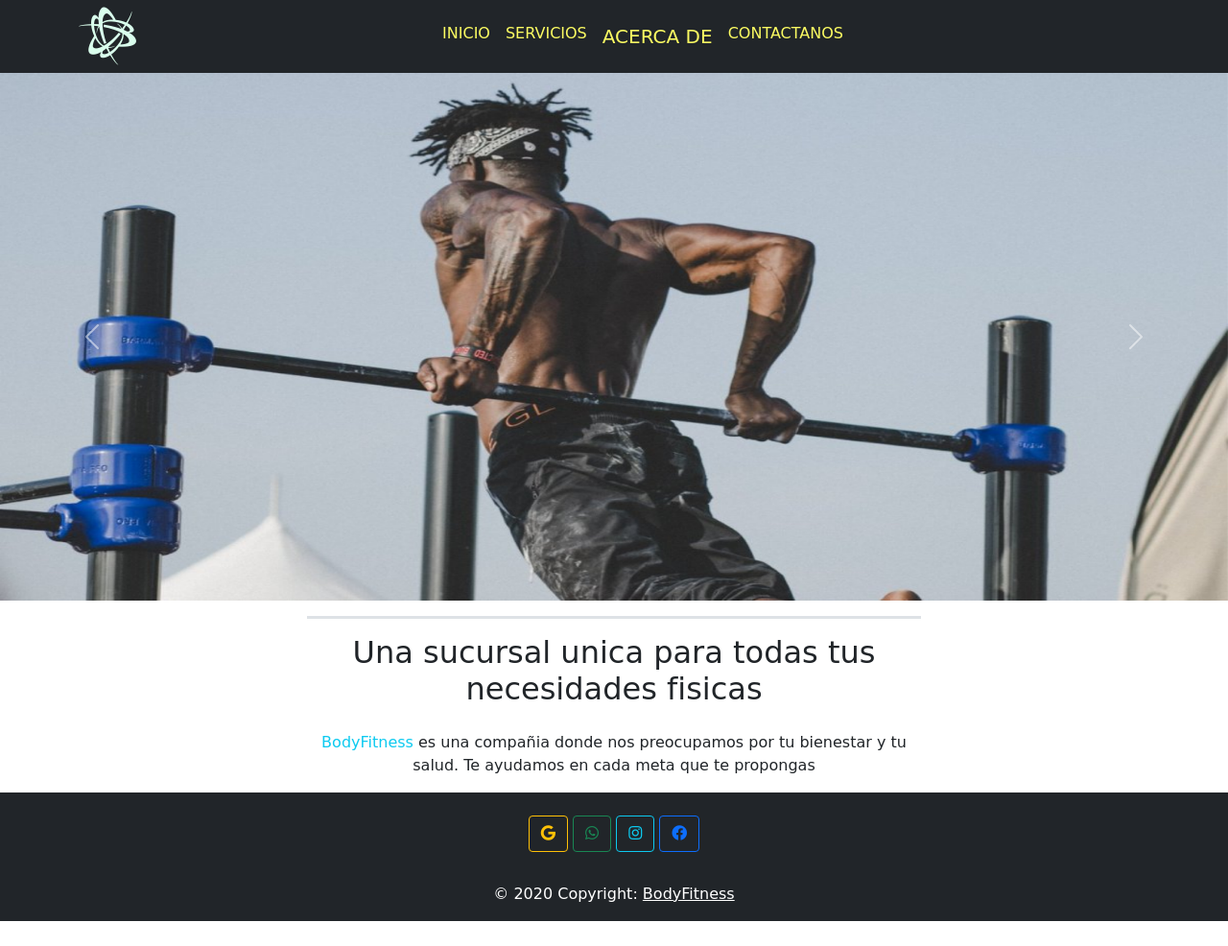
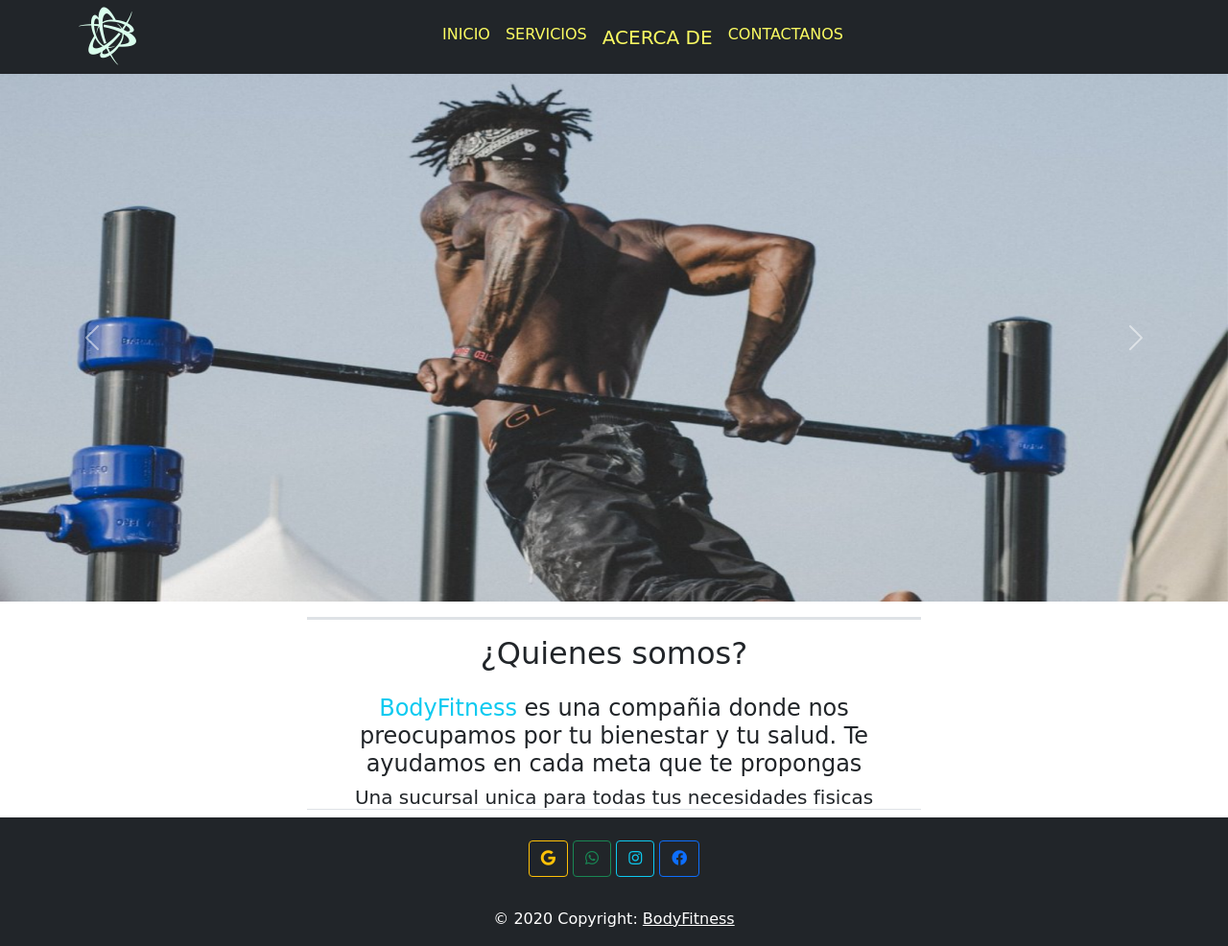
Before and after one commit to Fjoan/FloresBodyFitness, a plain HTML site: page secciones/informacion.html in a window 1280 px wide. Shown: the whole page at 96% size. Before the commit the page ends 960 px from the top, so only its background shows below. Drawn offline with nearby package versions, Linux system fonts and the light colour scheme; a web font is replaced by a local one.

Commit message:
Añadiendo informacion

```diff
--- a/secciones/informacion.html
+++ b/secciones/informacion.html
@@ -30,7 +30,7 @@
     <header>
       <nav class="navbar navbar-expand-lg navbar-dark bg-dark">
         <div class="container">
-          <i class="Icon fab fa-battle-net"></i>
+          <i class="Icon fab fa-battle-net"><a href="../index.html"></a></i>
           <button class="navbar-toggler" type="button" data-bs-toggle="collapse" data-bs-target="#navbarNav"
             aria-controls="navbarNav" aria-expanded="false" aria-label="Toggle navigation">
             <span class="navbar-toggler-icon"></span>
@@ -83,8 +83,9 @@
         </button>
       </div>
       <section class="w-50 mx-auto text-center pt-3">
-        <h2 class="p-3 fs-2 border-top border-3 ">Una sucursal unica para todas tus necesidades fisicas</h2>
-        <p><span class="text-info">BodyFitness</span> es una compañia donde nos preocupamos por tu bienestar y tu salud. Te ayudamos en cada meta que te propongas</p>
+        <h2 class="p-3 fs-2 border-top border-3 ">¿Quienes somos?</h2>
+        <h4><span class="text-info">BodyFitness</span> es una compañia donde nos preocupamos por tu bienestar y tu salud. Te ayudamos en cada meta que te propongas</h4>
+        <h5 class="text-center border-bottom">Una sucursal unica para todas tus necesidades fisicas</h5>
         <i></i>
       </section>
     </main>
```
Also changed, not shown: index.html (+0 -1 lines), secciones/contacto.html (+1 -1 lines).
